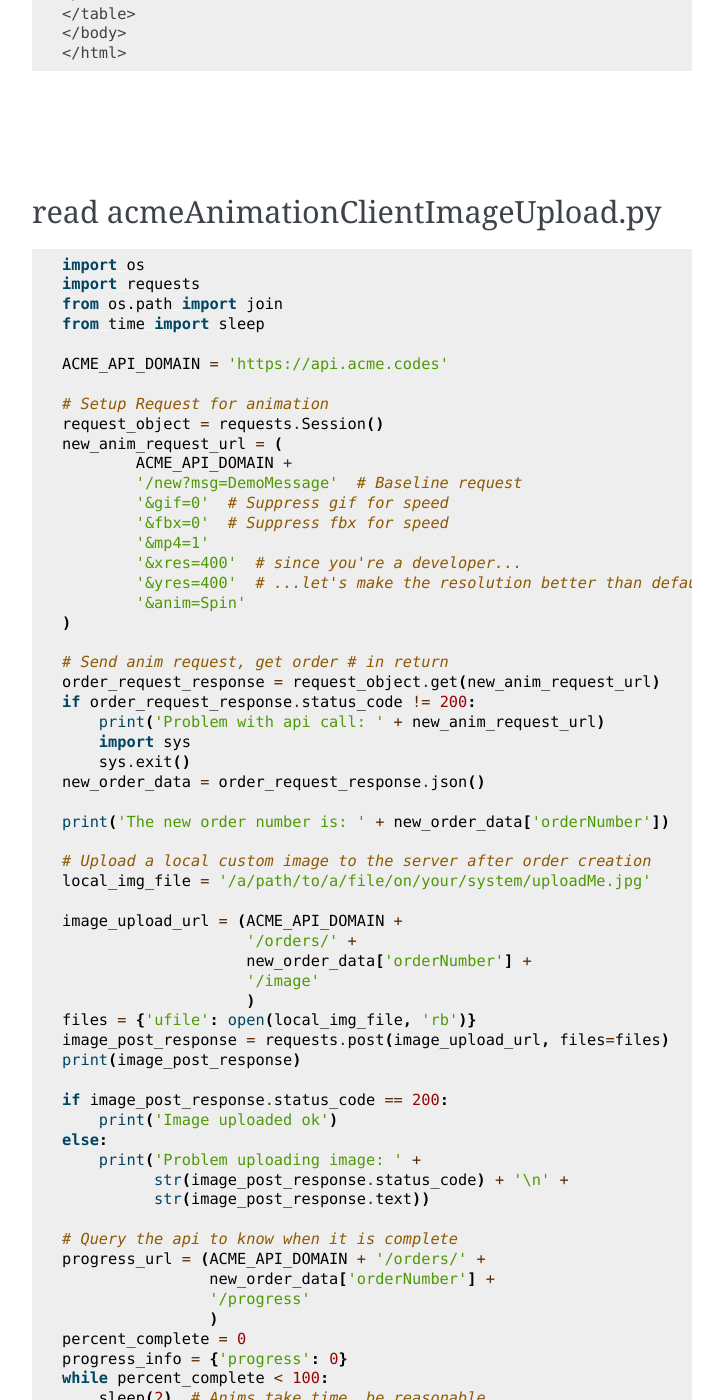
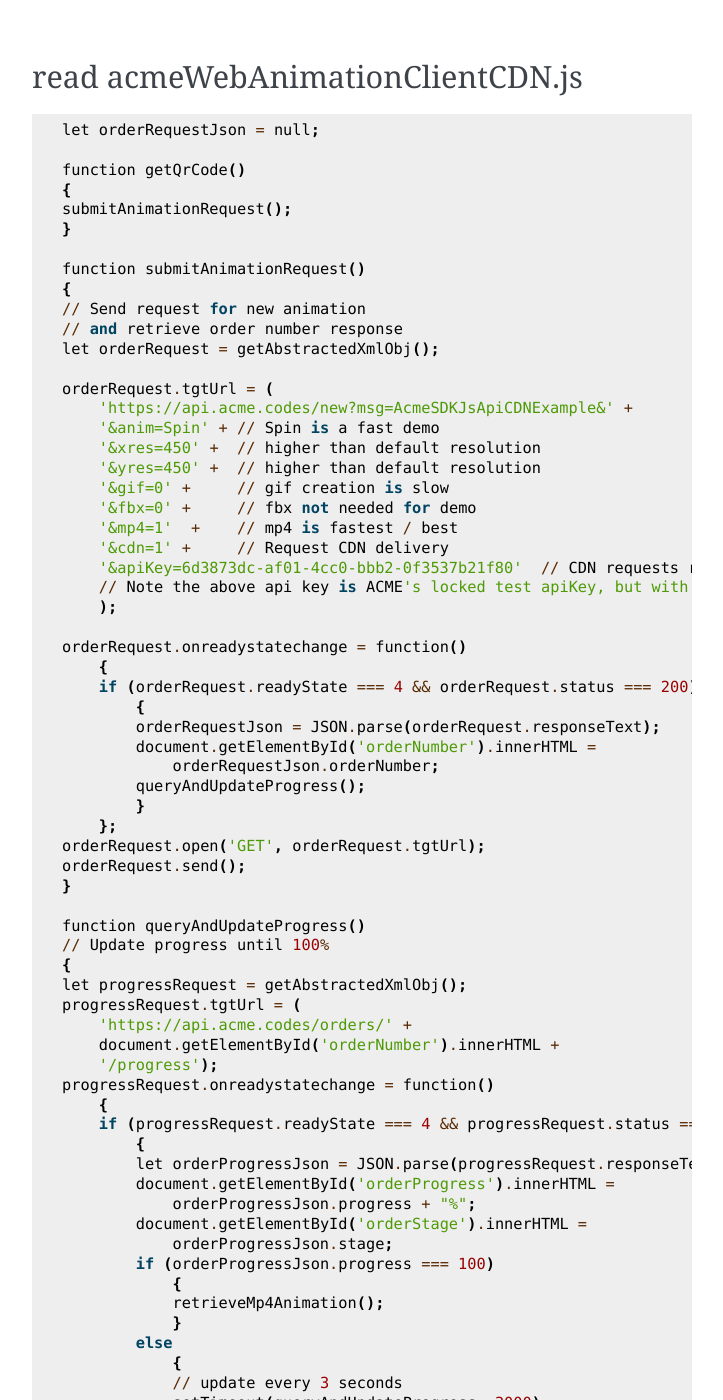
Before and after one commit to pcmillerAcme/docs, a Sphinx documentation site: the page built from source/SDK.rst, in a window 1280 px wide and 1400 px high, scrolled down 9458 px. Shown: the whole window, without its empty margins (388-1111 px from the left). Built offline with Sphinx 7.4.7, drawn with Linux system fonts in a browser that asks for light colours; some of the changed text lies outside the part shown.

Commit message:
added CDN example to SDK

```diff
--- a/source/SDK.rst
+++ b/source/SDK.rst
@@ -14,6 +14,8 @@
 :ref:`Animated QR Code Creation - Python`
 |br|
 :ref:`Animated QR Code Creation - Web Page (Html & Javascript)`
+|br|
+:ref:`Animated QR Code Creation - Web Page with CDN (Html & Javascript)`
 |br|
 :ref:`Animated QR Code Creation with Image Upload - Python`
 |br|
@@ -74,6 +76,27 @@
 |br|
 |br|
 |br|
+
+.. _Animated QR Code Creation - Web Page with CDN (Html & Javascript):
+
+Animated QR Code Creation - Web Page with CDN (Html & Javascript)
+-----------------------------------------------------------------
+
+acmeWebAnimationClientCDN.html |br|
+acmeWebAnimationClientCDN.js
+
+These files define a web page which dynamically queries api.acme.codes for an animation via chained xmlhttp calls. The final product is loaded from ACME's CDN network at cdn.api.acme.codes.
+
+:download:`Download <./_static/acmeWebAnimationClientCDN.html>` or :ref:`read acmeWebAnimationClientCDN.html`
+|br|
+:download:`Download <./_static/acmeWebAnimationClientCDN.js>` or :ref:`read acmeWebAnimationClientCDN.js`
+|br|
+|br|
+or `click here to load and run the CDN demo page <./_static/acmeWebAnimationClientCDN.html>`_ in your browser now.
+|br|
+|br|
+|br|
+
 
 .. _Animated QR Code Creation with Image Upload - Python:
 
@@ -289,6 +312,54 @@
 |br|
 |br|
 
+.. _read acmeWebAnimationClientCDN.html:
+
+read acmeWebAnimationClientCDN.html
+-----------------------------------
+
+::
+
+    <!DOCTYPE html>
+    <html lang="en">
+    <head>
+        <meta http-equiv="Content-Type" content="text/html; charset=UTF-8">
+        <script src="acmeWebAnimationClientCDN.js"></script>
+    <style>
+        body, table {
+        text-align: center;
+        margin-left: auto;
+        margin-right: auto;
+        }
+    </style>
+    </head>
+    <body>
+        <h1>ACME SDK<br>Api Demo Web Page for CDN</h1>
+        <br>
+        This page will automatically load a dynamically created animated QR code
+        from the API at api.acme.codes.<br><br>
+        <b>Note this example shows how to load the animation file hosted on ACME's CDN network.</b><br><br>
+        Reload to restart.<br>
+        <br>
+        <br>
+        The order number is: <b id="orderNumber">--</b>
+        <br>
+        Animation Progress: <b id="orderProgress"></b><br>
+        Animation Stage: <b id="orderStage"></b><br><br>
+        <table>
+            <tr>
+                <td>
+                <video id="mp4Animation"muted autoplay loop src="">
+                </td>
+            </tr>
+        </table>
+    </body>
+    </html>
+
+|br|
+|br|
+|br|
+
+
 .. _read acmeWebAnimationClient.js:
 
 read acmeWebAnimationClient.js
@@ -396,6 +467,114 @@
 |br|
 |br|
 |br|
+
+.. _read acmeWebAnimationClientCDN.js:
+
+read acmeWebAnimationClientCDN.js
+---------------------------------
+
+::
+
+    let orderRequestJson = null;
+
+    function getQrCode()
+    {
+    submitAnimationRequest();
+    }
+
+    function submitAnimationRequest()
+    {
+    // Send request for new animation
+    // and retrieve order number response
+    let orderRequest = getAbstractedXmlObj();
+
+    orderRequest.tgtUrl = (
+        'https://api.acme.codes/new?msg=AcmeSDKJsApiCDNExample&' +
+        '&anim=Spin' + // Spin is a fast demo
+        '&xres=450' +  // higher than default resolution
+        '&yres=450' +  // higher than default resolution
+        '&gif=0' +     // gif creation is slow
+        '&fbx=0' +     // fbx not needed for demo
+        '&mp4=1'  +    // mp4 is fastest / best
+        '&cdn=1' +     // Request CDN delivery
+        '&apiKey=6d3873dc-af01-4cc0-bbb2-0f3537b21f80'  // CDN requests requires an apiKey.
+        // Note the above api key is ACME's locked test apiKey, but with CDN permissions
+        );
+
+    orderRequest.onreadystatechange = function()
+        {
+        if (orderRequest.readyState === 4 && orderRequest.status === 200)
+            {
+            orderRequestJson = JSON.parse(orderRequest.responseText);
+            document.getElementById('orderNumber').innerHTML =
+                orderRequestJson.orderNumber;
+            queryAndUpdateProgress();
+            }
+        };
+    orderRequest.open('GET', orderRequest.tgtUrl);
+    orderRequest.send();
+    }
+
+    function queryAndUpdateProgress()
+    // Update progress until 100%
+    {
+    let progressRequest = getAbstractedXmlObj();
+    progressRequest.tgtUrl = (
+        'https://api.acme.codes/orders/' +
+        document.getElementById('orderNumber').innerHTML +
+        '/progress');
+    progressRequest.onreadystatechange = function()
+        {
+        if (progressRequest.readyState === 4 && progressRequest.status === 200)
+            {
+            let orderProgressJson = JSON.parse(progressRequest.responseText);
+            document.getElementById('orderProgress').innerHTML =
+                orderProgressJson.progress + "%";
+            document.getElementById('orderStage').innerHTML =
+                orderProgressJson.stage;
+            if (orderProgressJson.progress === 100)
+                {
+                retrieveMp4Animation();
+                }
+            else
+                {
+                // update every 3 seconds
+                setTimeout(queryAndUpdateProgress, 3000);
+                }
+            }
+        };
+    progressRequest.open('GET', progressRequest.tgtUrl);
+    progressRequest.send();
+    }
+
+    function retrieveMp4Animation()
+    {
+    mp4Animation = document.getElementById("mp4Animation");
+    mp4Animation.setAttribute("src", orderRequestJson.cdnMp4)
+    }
+
+    document.addEventListener('DOMContentLoaded',
+                              function(event)
+                                {
+                                // Trigger auto-updating of animated qr code
+                                getQrCode();
+                                }
+                              );
+
+    function getAbstractedXmlObj()
+        {
+        var xmlhttp;
+        if (window.XMLHttpRequest)
+            {xmlhttp = new XMLHttpRequest();}
+        else
+            {xmlhttp = new ActiveXObject('Microsoft.XMLHTTP');}
+        return xmlhttp;
+        }
+
+|br|
+|br|
+|br|
+
 
 .. _read acmeStandardCodeClient.py:
 
--- /dev/null
+++ b/source/_static/acmeWebAnimationClientCDN.html
@@ -0,0 +1,55 @@
+<!--https://en.wikipedia.org/wiki/MIT_License-->
+<!--Permission is hereby granted, free of charge, to any person obtaining a copy-->
+<!--of this software and associated documentation files (the "Software"), to deal-->
+<!--in the Software without restriction, including without limitation the rights-->
+<!--to use, copy, modify, merge, publish, distribute, sublicense, and/or sell-->
+<!--copies of the Software, and to permit persons to whom the Software is-->
+<!--furnished to do so, subject to the following conditions:-->
+
+<!--The above copyright notice and this permission notice shall be included in all-->
+<!--copies or substantial portions of the Software.-->
+
+<!--THE SOFTWARE IS PROVIDED "AS IS", WITHOUT WARRANTY OF ANY KIND, EXPRESS OR-->
+<!--IMPLIED, INCLUDING BUT NOT LIMITED TO THE WARRANTIES OF MERCHANTABILITY,-->
+<!--FITNESS FOR A PARTICULAR PURPOSE AND NONINFRINGEMENT. IN NO EVENT SHALL THE-->
+<!--AUTHORS OR COPYRIGHT HOLDERS BE LIABLE FOR ANY CLAIM, DAMAGES OR OTHER-->
+<!--LIABILITY, WHETHER IN AN ACTION OF CONTRACT, TORT OR OTHERWISE, ARISING FROM,-->
+<!--OUT OF OR IN CONNECTION WITH THE SOFTWARE OR THE USE OR OTHER DEALINGS IN THE-->
+<!--SOFTWARE.-->
+
+
+<!DOCTYPE html>
+<html lang="en">
+<head>
+    <meta http-equiv="Content-Type" content="text/html; charset=UTF-8">
+    <script src="acmeWebAnimationClientCDN.js"></script>
+<style>
+    body, table {
+    text-align: center;
+    margin-left: auto;
+    margin-right: auto;
+    }
+</style>
+</head>
+<body>
+    <h1>ACME SDK<br>Api Demo Web Page for CDN</h1>
+    <br>
+    This page will automatically load a dynamically created animated QR code
+    from the API at api.acme.codes.<br><br>
+    <b>Note this example shows how to load the animation file from ACME's Content Delivery Network hosted at <a href="https://cdn.api.acme.codes">https://cdn.api.acme.codes</a>.</b><br><br>
+    Reload to restart.<br>
+    <br>
+    <br>
+    The order number is: <b id="orderNumber">--</b>
+    <br>
+    Animation Progress: <b id="orderProgress"></b><br>
+    Animation Stage: <b id="orderStage"></b><br><br>
+    <table>
+        <tr>
+            <td>
+            <video id="mp4Animation"muted autoplay loop src="">
+            </td>
+        </tr>
+    </table>
+</body>
+</html>
--- /dev/null
+++ b/source/_static/acmeWebAnimationClientCDN.js
@@ -0,0 +1,114 @@
+// https://en.wikipedia.org/wiki/MIT_License
+// Permission is hereby granted, free of charge, to any person obtaining a copy
+// of this software and associated documentation files (the "Software"), to deal
+// in the Software without restriction, including without limitation the rights
+// to use, copy, modify, merge, publish, distribute, sublicense, and/or sell
+// copies of the Software, and to permit persons to whom the Software is
+// furnished to do so, subject to the following conditions:
+//
+// The above copyright notice and this permission notice shall be included in all
+// copies or substantial portions of the Software.
+//
+// THE SOFTWARE IS PROVIDED "AS IS", WITHOUT WARRANTY OF ANY KIND, EXPRESS OR
+// IMPLIED, INCLUDING BUT NOT LIMITED TO THE WARRANTIES OF MERCHANTABILITY,
+// FITNESS FOR A PARTICULAR PURPOSE AND NONINFRINGEMENT. IN NO EVENT SHALL THE
+// AUTHORS OR COPYRIGHT HOLDERS BE LIABLE FOR ANY CLAIM, DAMAGES OR OTHER
+// LIABILITY, WHETHER IN AN ACTION OF CONTRACT, TORT OR OTHERWISE, ARISING FROM,
+// OUT OF OR IN CONNECTION WITH THE SOFTWARE OR THE USE OR OTHER DEALINGS IN THE
+// SOFTWARE.
+
+let orderRequestJson = null;
+
+function getQrCode()
+{
+submitAnimationRequest();
+}
+
+function submitAnimationRequest()
+{
+// Send request for new animation
+// and retrieve order number response
+let orderRequest = getAbstractedXmlObj();
+
+orderRequest.tgtUrl = (
+    'https://api.acme.codes/new?msg=AcmeSDKJsApiCDNExample&' +
+    '&anim=Spin' + // Spin is a fast demo
+    '&xres=450' +  // higher than default resolution
+    '&yres=450' +  // higher than default resolution
+    '&gif=0' +     // gif creation is slow
+    '&fbx=0' +     // fbx not needed for demo
+    '&mp4=1'  +    // mp4 is fastest / best
+    '&cdn=1' +     // Request CDN delivery
+    '&apiKey=6d3873dc-af01-4cc0-bbb2-0f3537b21f80'  // CDN requests requires an apiKey.
+    // Note the above api key is ACME's locked test apiKey, but with CDN permissions
+    );
+
+orderRequest.onreadystatechange = function()
+    {
+    if (orderRequest.readyState === 4 && orderRequest.status === 200)
+        {
+        orderRequestJson = JSON.parse(orderRequest.responseText);
+        document.getElementById('orderNumber').innerHTML =
+            orderRequestJson.orderNumber;
+        queryAndUpdateProgress();
+        }
+    };
+orderRequest.open('GET', orderRequest.tgtUrl);
+orderRequest.send();
+}
+
+function queryAndUpdateProgress()
+// Update progress until 100%
+{
+let progressRequest = getAbstractedXmlObj();
+progressRequest.tgtUrl = (
+    'https://api.acme.codes/orders/' +
+    document.getElementById('orderNumber').innerHTML +
+    '/progress');
+progressRequest.onreadystatechange = function()
+    {
+    if (progressRequest.readyState === 4 && progressRequest.status === 200)
+        {
+        let orderProgressJson = JSON.parse(progressRequest.responseText);
+        document.getElementById('orderProgress').innerHTML =
+            orderProgressJson.progress + "%";
+        document.getElementById('orderStage').innerHTML =
+            orderProgressJson.stage;
+        if (orderProgressJson.progress === 100)
+            {
+            retrieveMp4Animation();
+            }
+        else
+            {
+            // update every 3 seconds
+            setTimeout(queryAndUpdateProgress, 3000);
+            }
+        }
+    };
+progressRequest.open('GET', progressRequest.tgtUrl);
+progressRequest.send();
+}
+
+function retrieveMp4Animation()
+{
+mp4Animation = document.getElementById("mp4Animation");
+mp4Animation.setAttribute("src", orderRequestJson.cdnMp4)
+}
+
+document.addEventListener('DOMContentLoaded',
+                          function(event)
+                            {
+                            // Trigger auto-updating of animated qr code
+                            getQrCode();
+                            }
+                          );
+
+function getAbstractedXmlObj()
+    {
+    var xmlhttp;
+    if (window.XMLHttpRequest)
+        {xmlhttp = new XMLHttpRequest();}
+    else
+        {xmlhttp = new ActiveXObject('Microsoft.XMLHTTP');}
+    return xmlhttp;
+    }
```
